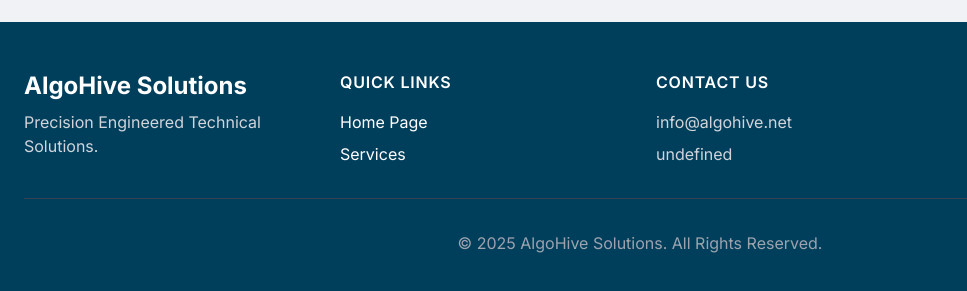
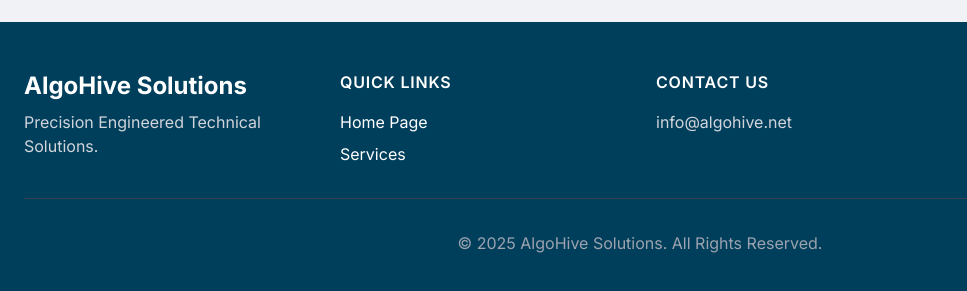
Before and after one commit to ahmed1salem/ATS-Compliance-Report-Infographic-AHS-CV-25-8814, a plain HTML site: page index.html in a window 1280 px wide. Shown: the part 1418-1709 px from the top of the page, 0-967 px from the left. Drawn offline with nearby package versions, Linux system fonts and the light colour scheme.

Commit message:
Update index.html

```diff
--- a/index.html
+++ b/index.html
@@ -163,8 +163,17 @@
                 const footerContainer = document.getElementById('page-footer');
                 if (!footerContainer) return;
 
-                const quickLinksHTML = data.quickLinks.links.map(link => `<li><a href="${link.href}" class="hover:text-ff764a transition-colors">${link.text}</a></li>`).join('');
-                const socialLinksHTML = data.social.links.map(link => `<a href="${link.href}" aria-label="${link.name}" class="text-gray-300 hover:text-white">${link.icon}</a>`).join('');
+                const quickLinksHTML = data.quickLinks.links.map(link => `<li><a href="${link.href}" class="hover:text-ff764a transition-colors" target="_blank" rel="noopener noreferrer">${link.text}</a></li>`).join('');
+                const socialLinksHTML = data.social.links.map(link => `<a href="${link.href}" aria-label="${link.name}" class="text-gray-300 hover:text-white" target="_blank" rel="noopener noreferrer">${link.icon}</a>`).join('');
+
+                // Build Contact Us list conditionally
+                let contactListHTML = '';
+                if (data.contact.email) {
+                    contactListHTML += `<li><a href="mailto:${data.contact.email}" class="hover:text-white">${data.contact.email}</a></li>`;
+                }
+                if (data.contact.other) {
+                    contactListHTML += `<li><span>${data.contact.other}</span></li>`;
+                }
 
                 footerContainer.innerHTML = `
                     <div class="container mx-auto px-6 py-12">
@@ -179,10 +188,7 @@
                             </div>
                             <div>
                                 <h3 class="font-semibold tracking-wider uppercase">${data.contact.title}</h3>
-                                <ul class="mt-4 space-y-2 text-gray-300">
-                                    <li><a href="mailto:${data.contact.email}" class="hover:text-white">${data.contact.email}</a></li>
-                                    <li><span>${data.contact.other}</span></li>
-                                </ul>
+                                <ul class="mt-4 space-y-2 text-gray-300">${contactListHTML}</ul>
                             </div>
                             <div>
                                 <h3 class="font-semibold tracking-wider uppercase">${data.social.title}</h3>
```
